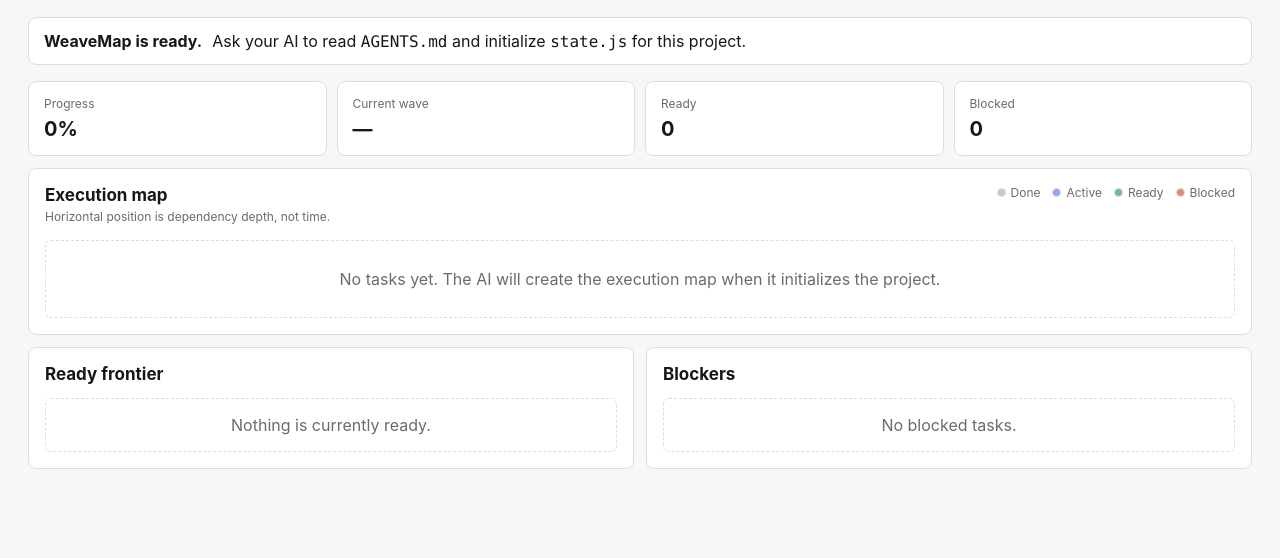
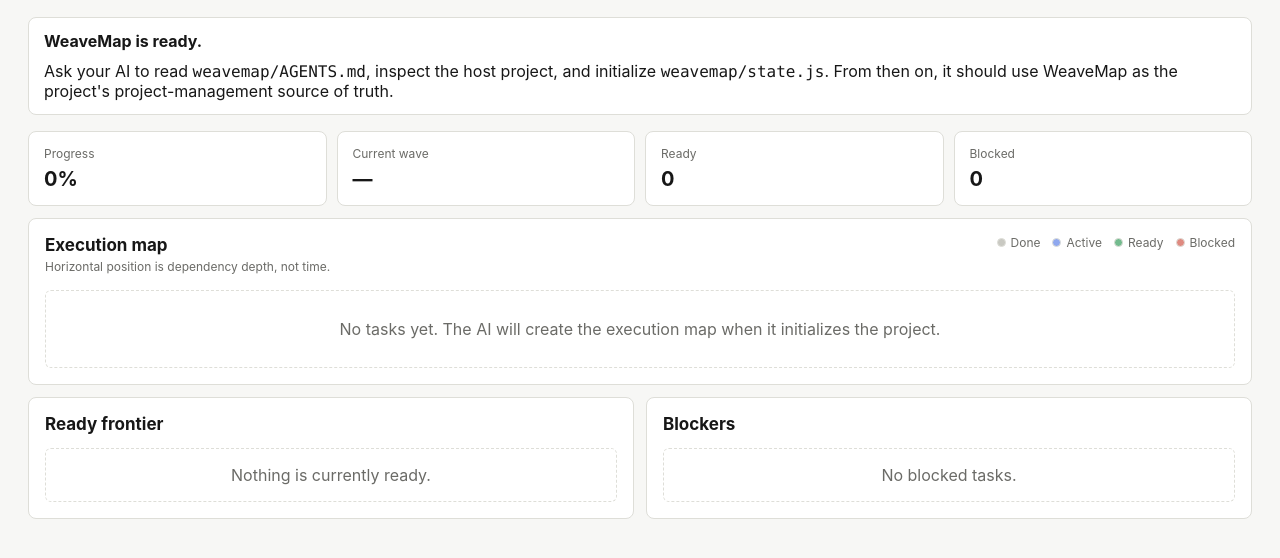
Before and after one commit to Srinevasan22/weavemap, a plain HTML site: page index.html in a window 1280 px wide. Shown: the part 130-688 px from the top of the page. Drawn offline with Linux system fonts and the light colour scheme.

Commit message:
Clarify embedded WeaveMap agent paths

```diff
--- a/index.html
+++ b/index.html
@@ -19,7 +19,7 @@
 
     <section id="onboarding" class="onboarding hidden">
       <strong>WeaveMap is ready.</strong>
-      <span>Ask your AI to read <code>AGENTS.md</code> and initialize <code>state.js</code> for this project.</span>
+      <span>Ask your AI to read <code>weavemap/AGENTS.md</code>, inspect the host project, and initialize <code>weavemap/state.js</code>. From then on, it should use WeaveMap as the project's project-management source of truth.</span>
     </section>
 
     <section id="validation" class="validation hidden"></section>
```
